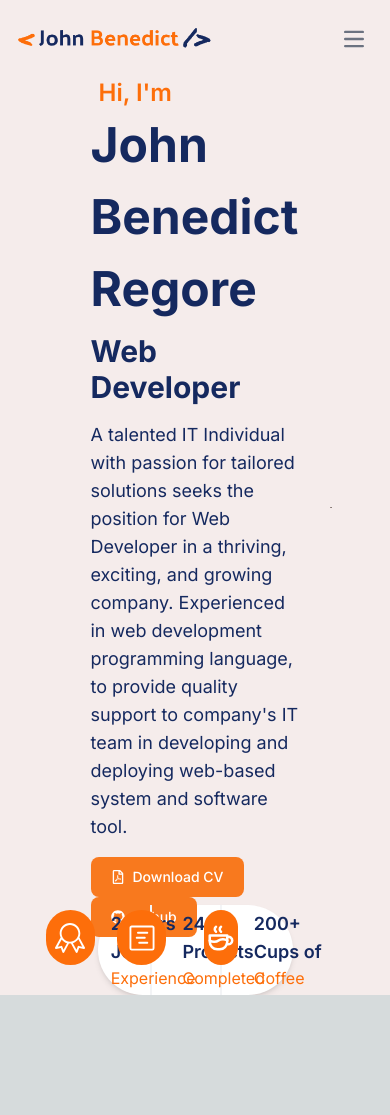
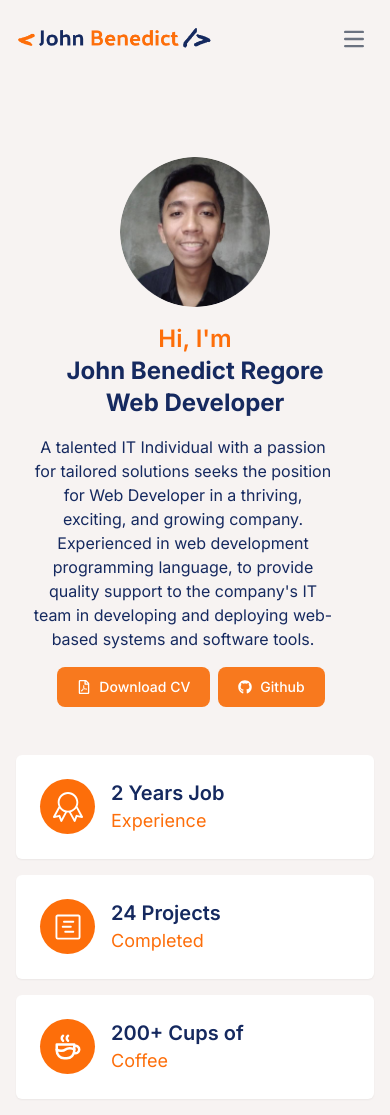
Before and after one commit to jbregore/benedict-portfolio, a Next.js app: page / in a window 390 px wide. Before the commit the page ends 995 px from the top, so only its background shows below. Built offline with nearby package versions, Linux system fonts and the light colour scheme.

Commit message:
responsive hero

```diff
--- a/src/app/page.tsx
+++ b/src/app/page.tsx
@@ -4,7 +4,7 @@ import Image from "next/image";
 
 export default function Home() {
   return (
-    <div className="w-full min-h-screen bg-[#f5eceb]">
+    <div className="w-full min-h-screen bg-[#f7f3f2]">
       <Navigation />
 
       <Hero />
--- a/src/components/Hero.tsx
+++ b/src/components/Hero.tsx
@@ -11,77 +11,77 @@ import { FaRegFilePdf } from "react-icons/fa";
 const Hero = () => {
   return (
     <div className="">
-      <div className="w-[70%] flex min-h-[600px] m-auto bg-[#f5eceb]">
-        <div className="w-full flex flex-col pl-8 pr-8 items-start justify-center">
-          <p className="text-[#fd6e0a] text-2xl font-semibold pl-2">
+      <div className="mt-16 w-full lg:w-[70%] h-full lg:m-auto lg:min-h-[600px] lg:h-auto flex flex-col lg:flex-row items-center justify-center bg-[#f7f3f2] p-4">
+        <div className="flex-1 lg:w-[70%] flex flex-col items-center lg:items-start text-center lg:text-left p-4 lg:pl-8 lg:pr-16 md:p-8">
+          <p className="text-[#fd6e0a] text-2xl sm:text-3xl font-semibold 2xl:mb-6 2xl:pl-2">
             Hi, I&apos;m
           </p>
-          <p className="text-[#15295f] text-[3rem] font-bold">
+          <p className="text-[#15295f] text-2xl sm:text-3xl 2xl:text-[4rem] font-bold 2xl:mb-8">
             John Benedict Regore
           </p>
-          <p className="text-[#15295f] text-3xl font-bold mt-2 mb-4">
+          <p className="text-[#15295f] text-2xl sm:text-3xl 2xl:text-[3rem] font-bold 2xl:mb-8 mb-4">
             Web Developer
           </p>
-          <p className="text-[#15295f] text-lg">
-            A talented IT Individual with passion for tailored solutions seeks
+          <p className="text-[#15295f] text-md sm:text-lg md:text-xl pr-6">
+            A talented IT Individual with a passion for tailored solutions seeks
             the position for Web Developer in a thriving, exciting, and growing
             company. Experienced in web development programming language, to
-            provide quality support to company&apos;s IT team in developing and
-            deploying web-based system and software tool.
+            provide quality support to the company&apos;s IT team in developing
+            and deploying web-based systems and software tools.
           </p>
           <div className="mt-4">
             <Button title="Download CV" icon={<FaRegFilePdf />} />
             <Button title="Github" icon={<FaGithub />} />
           </div>
         </div>
-        <div className="w-full flex items-center justify-center">
+        <div className=" flex-none flex items-center justify-center order-first lg:order-last">
           <Image
             src={HeroImage}
-            width={300}
-            height={300}
+            // width={300}
+            // height={300}
             alt="Logo"
-            className="rounded-full"
+            className="rounded-full w-[150px] h-[150px] sm:w-[230px] sm:h-[230px] md:w-[300px] md:h-[300px]"
           />
         </div>
       </div>
 
-      <div className="w-[50%] h-[90px] m-auto -mt-8 rounded-full grid grid-cols-3 gap-4 bg-white shadow-md">
-        <div className="flex items-center justify-center border-r-2 border-r-gray-100">
+      <div className="p-4 grid sm:grid-cols-2 gap-4 lg:grid-cols-3 lg:w-[60%] lg:m-auto lg:bg-white lg:rounded-full">
+        <div className="flex items-center justify-start xl:justify-center md:border-r-2 md:border-r-gray-100 bg-white p-6 lg:p-2 rounded-md shadow-sm lg:shadow-none">
           <div className="flex justify-between space-x-4">
             <div className="bg-[#fd6e0a] rounded-full w-[55px] h-[55px] flex items-center justify-center">
               <SlBadge color="#fff" size={30} />
             </div>
             <div>
-              <p className="text-[#15295f] text-lg font-semibold">
+              <p className="text-[#15295f] text-xl font-semibold">
                 2 Years Job
               </p>
-              <p className="text-[#fd6e0a] ">Experience</p>
+              <p className="text-[#fd6e0a] text-lg">Experience</p>
             </div>
           </div>
         </div>
-        <div className="flex items-center justify-center border-r-2 border-r-gray-100">
+        <div className="flex items-center justify-start xl:justify-center md:border-r-2 md:border-r-gray-100 bg-white p-6 lg:p-2 rounded-md shadow-sm lg:shadow-none">
           <div className="flex justify-between space-x-4">
             <div className="bg-[#fd6e0a] rounded-full w-[55px] h-[55px] flex items-center justify-center">
               <GoProjectRoadmap color="#fff" size={30} />
             </div>
             <div>
-              <p className="text-[#15295f] text-lg font-semibold">
+              <p className="text-[#15295f] text-xl font-semibold">
                 24 Projects
               </p>
-              <p className="text-[#fd6e0a] ">Completed</p>
+              <p className="text-[#fd6e0a] text-lg">Completed</p>
             </div>
           </div>
         </div>
-        <div className="flex items-center justify-center">
+        <div className="flex items-center justify-start xl:justify-center md:border-r-2 md:border-r-gray-100 lg:border-r-0 bg-white p-6 lg:p-2 rounded-md shadow-sm lg:shadow-none">
           <div className="flex justify-between space-x-4">
             <div className="bg-[#fd6e0a] rounded-full w-[55px] h-[55px] flex items-center justify-center">
               <TbCoffee color="#fff" size={30} />
             </div>
             <div>
-              <p className="text-[#15295f] text-lg font-semibold">
+              <p className="text-[#15295f] text-xl font-semibold">
                 200+ Cups of
               </p>
-              <p className="text-[#fd6e0a] ">Coffee</p>
+              <p className="text-[#fd6e0a] text-lg">Coffee</p>
             </div>
           </div>
         </div>
--- a/src/components/Navigation.tsx
+++ b/src/components/Navigation.tsx
@@ -4,9 +4,6 @@ import Image from "next/image";
 
 const Navigation = () => {
   const links = [
-    {
-      title: "Home",
-    },
     {
       title: "About",
     },
```
